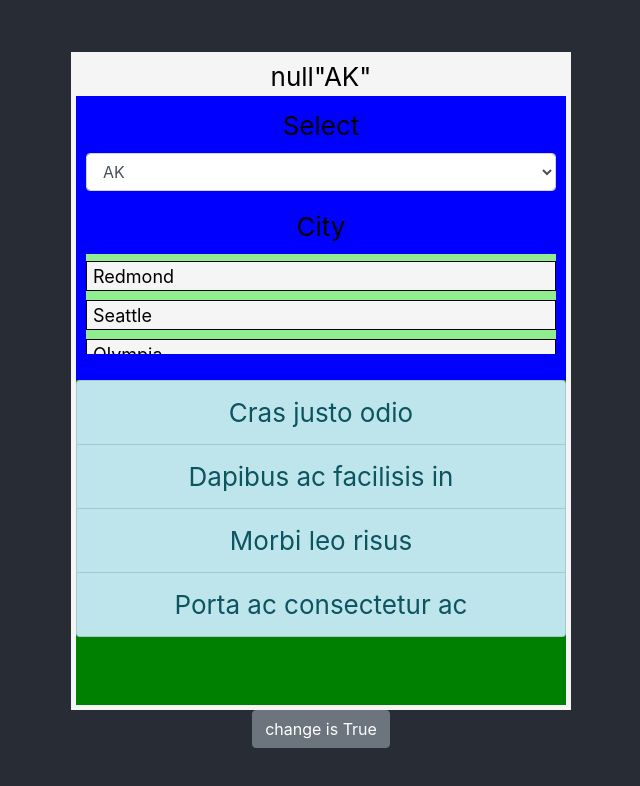
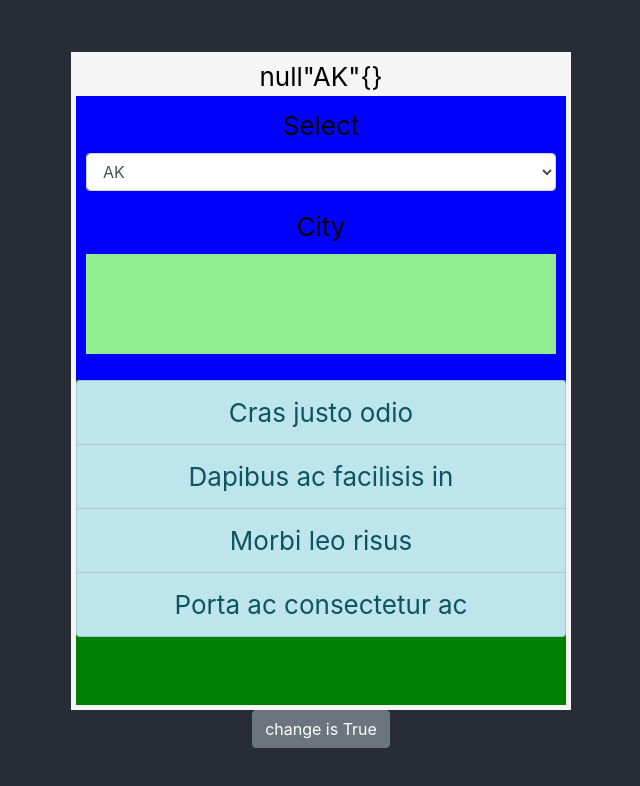
Before and after one commit to ZanePartain/yelpreview-react, a React (Create React App) app in the folder milestone1/: page / in a window 1280 px wide. Shown: the top 786 px of the page, without its empty margins (319-959 px from the left). Built offline with nearby package versions, Linux system fonts and the light colour scheme.

Commit message:
Finally got the businesses to query by state, and abstracted all of the cities.

```diff
--- a/milestone1/src/components/Yelp.js
+++ b/milestone1/src/components/Yelp.js
@@ -12,8 +12,8 @@ class Yelp extends Component{
             selectedState: 'AK',
             selectedCity: null,
             states: ['AK', 'AL', 'AR', 'AZ', 'CA', 'CO', 'CT', 'DE', 'FL', 'GA', 'HI', 'IA', 'ID', 'IL', 'IN', 'KS', 'KY', 'LA', 'MA', 'MD', 'ME', 'MI', 'MN', 'MO', 'MS', 'MT', 'NC', 'ND', 'NE', 'NH', 'NJ', 'NM', 'NV', 'NY', 'OH', 'OK', 'OR', 'PA', 'RI', 'SC', 'SD', 'TN', 'TX', 'UT', 'VA', 'VT', 'WA', 'WI', 'WV', 'WY'],
-            cities: ['Redmond', 'Seattle', 'Olympia'],
-            bizQuery: {},
+            cities: {},
+            bizQuery: [],
         }
     }
 
@@ -43,8 +43,17 @@ class Yelp extends Component{
             return response.json();
         })
         .then( myJSON => {
-            console.log(myJSON)
-            this.setState({bizQuery: [...myJSON]})
+            this.setState({bizQuery: [...myJSON]}, () => {
+                var citiesArray = {}
+                for (let i = 0; i < this.state.bizQuery.length; i++){
+                    Object.keys(this.state.bizQuery[i]).forEach((key) => {
+                        if (key === "city"){
+                            citiesArray[this.state.bizQuery[i][key]] = i;
+                        }
+                    })
+                }
+                this.setState({cities: citiesArray});
+            })
         })
         .catch(err => {
             console.log(err);
@@ -53,6 +62,7 @@ class Yelp extends Component{
 
 
     render(){
+
         return(
             <div style={{
                 width: '500px',
@@ -63,6 +73,9 @@ class Yelp extends Component{
             }}>
                 {JSON.stringify(this.state.selectedCity)}
                 {JSON.stringify(this.state.selectedState)}
+                {/* {JSON.stringify(this.state.bizQuery)} */}
+                {JSON.stringify(this.state.cities)}
+
 
                 <div style={{backgroundColor: 'blue', padding: 10}}>
                     <Form>
@@ -78,7 +91,7 @@ class Yelp extends Component{
                         <FormGroup>
                             <Label for="stateSelect">City</Label>
                             <div style={{height: '100px', width: '100%', overflow: 'scroll', backgroundColor:'lightgreen'}}>
-                                {this.state.cities.map((item) => {
+                                {/* {this.state.cities.map((item) => {
                                     return (
                                         <button style={{
                                             height: '30px',
@@ -95,7 +108,7 @@ class Yelp extends Component{
                                             {item}
                                         </button>
                                     )
-                                })}
+                                })} */}
                             </div>
                         </FormGroup>
                     </Form>
```
